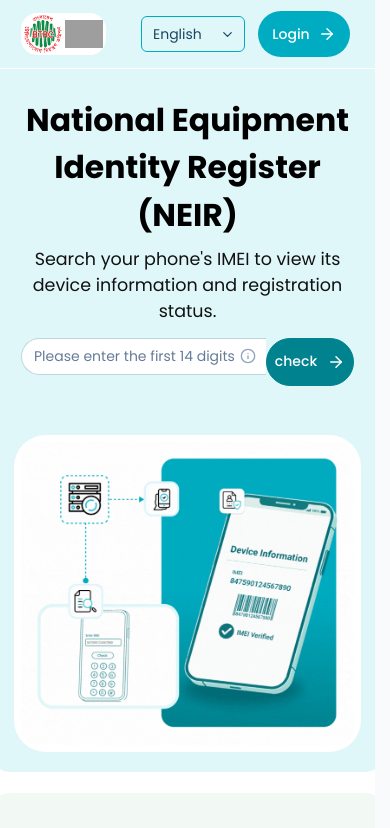
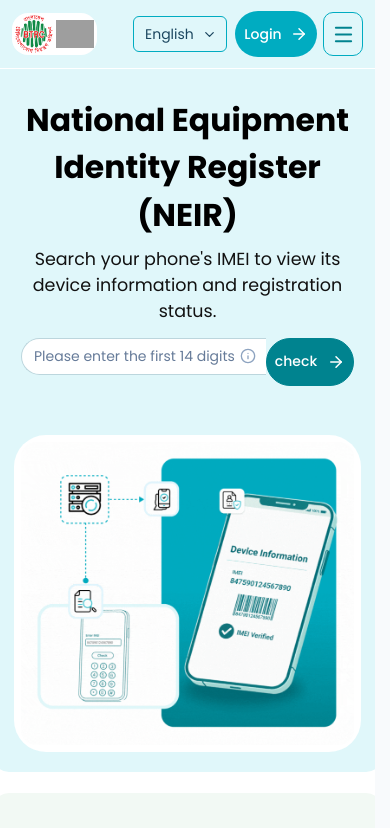
Before and after one commit to shihab-tech04/NEIR-Citizen, a React (Vite) app: page / in a window 390 px wide. Shown: the top 828 px of the page. Built offline with nearby package versions, Linux system fonts and the light colour scheme; grey boxes are pictures that could not be loaded.

Commit message:
style(neir): fit mobile navigation beside existing logo/language/account controls down to 320px

```diff
--- a/src/ui/neir-ui.css
+++ b/src/ui/neir-ui.css
@@ -288,3 +288,31 @@ body{font-family:var(--neir-ui-font);font-size:var(--neir-type-body);line-height
 @media(prefers-reduced-motion:reduce){
   .neir-modal-backdrop,.neir-modal-surface{animation:none!important;scroll-behavior:auto}
 }
+
+/* MOBILE NAVIGATION RESTORATION: keep the approved compact auth/language header,
+   but expose the existing Home/Guides menu and its keyboard-accessible controls. */
+@media(max-width:767px){
+  .neir-menubar{padding:8px 12px;gap:6px}
+  .neir-mobile-toggle{
+    display:flex;align-items:center;justify-content:center;
+    margin-left:0;flex:0 0 40px;width:40px;height:44px;
+    border:1px solid var(--neir-ui-primary-bright);border-radius:10px;
+    color:var(--neir-ui-primary);background:transparent;cursor:pointer;
+  }
+  .neir-source-mobile-auth{gap:8px;margin-left:auto;min-width:0}
+  .neir-source-mobile-language{width:94px}
+  .neir-source-mobile-login{min-width:82px}
+  .neir-mobile-menu{display:flex;gap:8px;padding:12px 16px}
+  .neir-mobile-menu .neir-header-auth,
+  .neir-mobile-menu .neir-mobile-language{display:none}
+  .neir-mobile-menu-item{min-height:44px;cursor:pointer}
+}
+@media(max-width:360px){
+  .neir-menubar{padding:8px;gap:4px}
+  .neir-logo-wrap{min-width:74px;width:74px}
+  .neir-logo-wrap img{width:32px;height:32px}
+  .neir-source-mobile-auth{gap:4px}
+  .neir-source-mobile-language{width:80px;padding-inline:4px}
+  .neir-source-mobile-login{min-width:72px;padding-inline:6px;font-size:12px;gap:3px}
+  .neir-mobile-toggle{width:36px;flex-basis:36px}
+}
```
